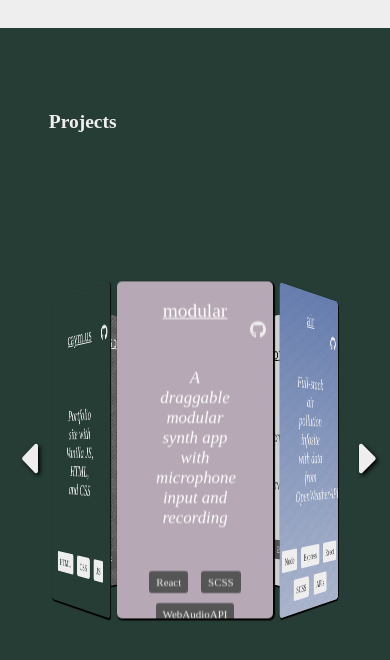
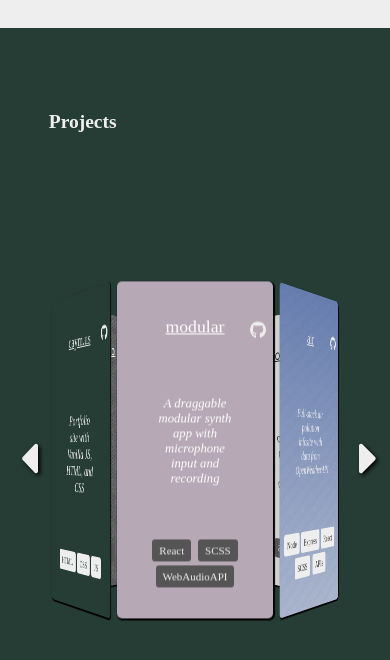
Before and after one commit to caymusman/caymusman.github.io, a plain HTML site: page index.html in a window 390 px wide. Shown: the part 1660-2320 px from the top of the page. Drawn offline with nearby package versions, Linux system fonts and the light colour scheme.

Commit message:
Test fix for mobile css

```diff
--- a/styles.scss
+++ b/styles.scss
@@ -693,14 +693,18 @@ h3{
                 }
 
                 .carTitle{
-                    font-size: 2.3vmax;
+                    font-size: 2.1vmax;
                 }
                 .carDesc{
-                    font-size: 2vmax;
+                    font-size: 1.8vmax;
                 }
                 .carTech{
                     border: none;
                     font-size: 1.3vmax;
+
+                    span{
+                        margin: 2px;
+                    }
                 }
             }
             #modular{
@@ -717,6 +721,7 @@ h3{
 
                 .carDesc{
                     background-color: revert;
+                    font-size: 1.5vmax;
                 }
 
                 .carTech{
@@ -743,6 +748,8 @@ h3{
 
                 .carDesc{
                     background-color: revert;
+                    font-size: 1.5vmax;
+                    text-align: center;
                 }
 
                 .carTech{
```
Also changed, not shown: styles.css, 1 other file.
